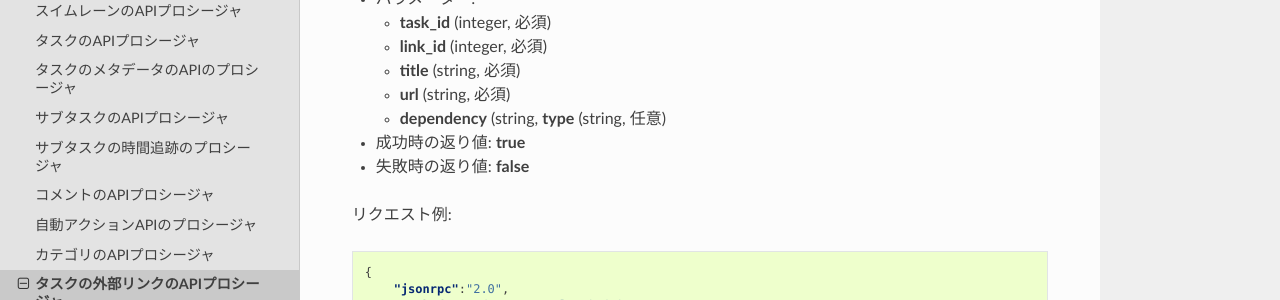
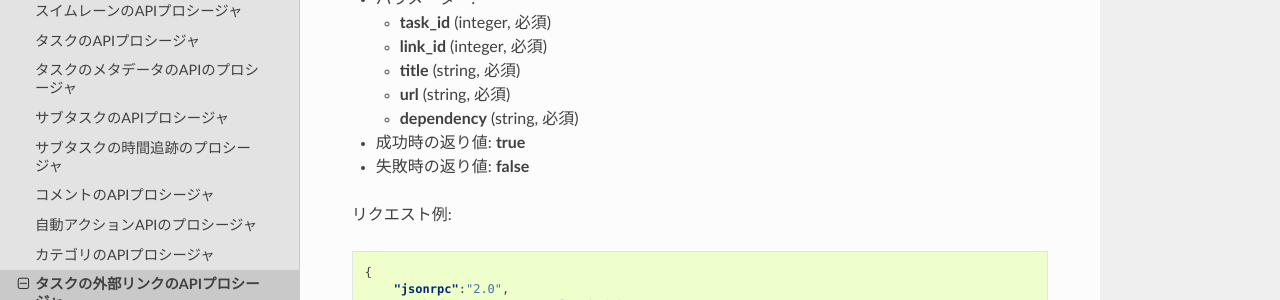
Before and after one commit to sambar-fgfs/Kanboard-documentation-ja, a Sphinx documentation site: the page built from source/api/external_task_link_procedures.rst, in a window 1280 px wide and 900 px high, scrolled down 1792 px. Shown: the part 149-449 px from the top of the window. Built offline with Sphinx 7.4.7 and the Read the Docs theme 2.0.0, drawn with Linux system fonts in a browser that asks for light colours; pages that are not in the unit, such as notebooks, are missing from menus.

Commit message:
Update external_task_link_procedures.rst

```diff
--- a/source/api/external_task_link_procedures.rst
+++ b/source/api/external_task_link_procedures.rst
@@ -100,7 +100,7 @@ updateExternalTaskLink
    -  **link_id** (integer, 必須)
    -  **title** (string, 必須)
    -  **url** (string, 必須)
-   -  **dependency** (string, **type** (string, 任意)
+   -  **dependency** (string, 必須)
 
 -  成功時の返り値: **true**
 -  失敗時の返り値: **false**
```
